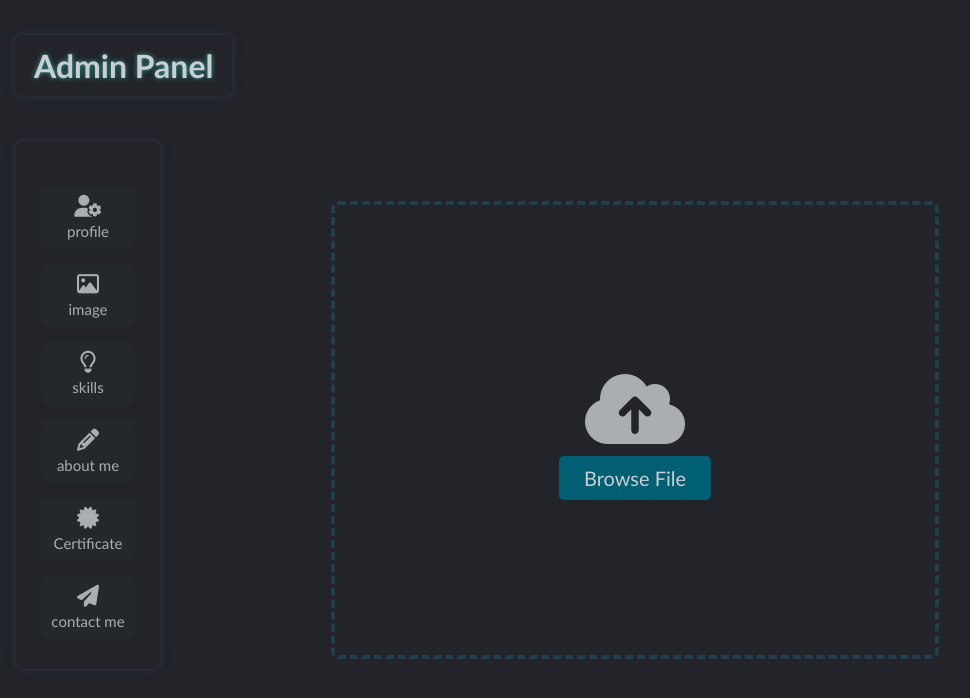
After one commit to DimWar/Mini_graphic_shoop_project, a PHP site: page /admin.php in a window 1280 px wide. The commit adds this page. Shown: the top 698 px of the page, without its empty margins (5-975 px from the left). Run offline with PHP 8.4, Linux system fonts and the light colour scheme.

Commit message:
admin.php

```diff
--- /dev/null
+++ b/admin.php
@@ -0,0 +1,2 @@
+<?php
+require 'view/admin_tpl.php' ;
--- a/assets/php/upload.php
+++ b/assets/php/upload.php
@@ -1,4 +1,4 @@
- <?php
+ <!-- <?php
 
 if(isset($_FILES['file'])){
     $arr_file_types = ['image/png''image/jpg','image/jpeg','image/gif'];
@@ -21,4 +21,4 @@
 
 }
 
-?>
+?> -->
--- /dev/null
+++ b/proccess/proccess.php
@@ -0,0 +1,3 @@
+<?php
+
+var_dump($_FILES) ;
--- a/view/admin_tpl.php
+++ b/view/admin_tpl.php
@@ -50,12 +50,13 @@
             </div>
         </div>
     </aside>
-
-    <div class="drag-area" ondrop="upload_file(event)" ondragover="return false">
-        <div class="icon"><i class="fas fa-cloud-upload-alt"></i></div>
-        <button>Browse File</button>
-        <input type="file" name="file" id="file">
-    </div>
+    <form action="proccess/proccess.php" method="post" enctype="multipart/form-data">
+        <div class="drag-area" ondrop="upload_file(event)" ondragover="return false">
+            <div class="icon"><i class="fas fa-cloud-upload-alt"></i></div>
+            <input type="file" name="file" id="file">
+            <button>Browse File</button>
+        </div>
+    </form>
 
 
     <script src="assets/js/script.js"></script>
```
